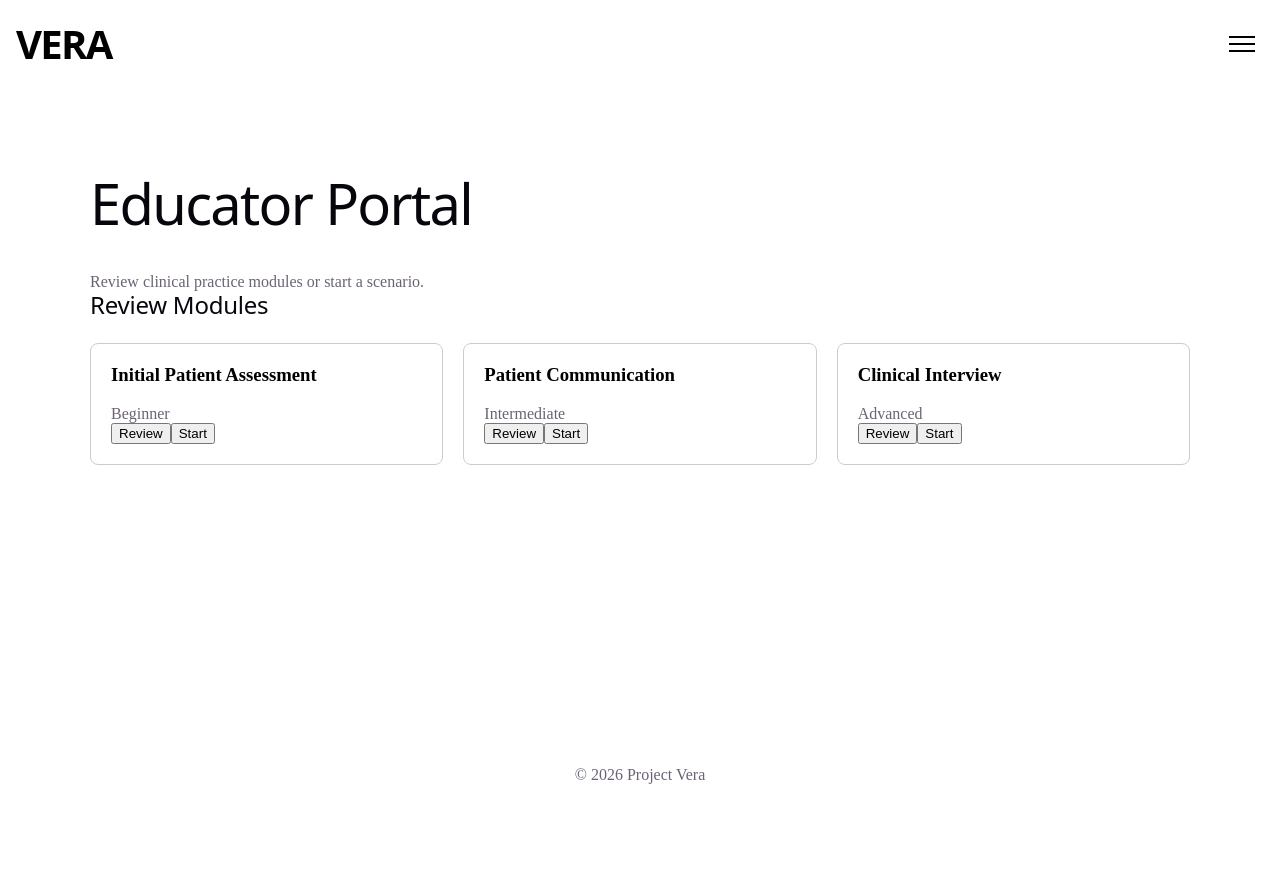
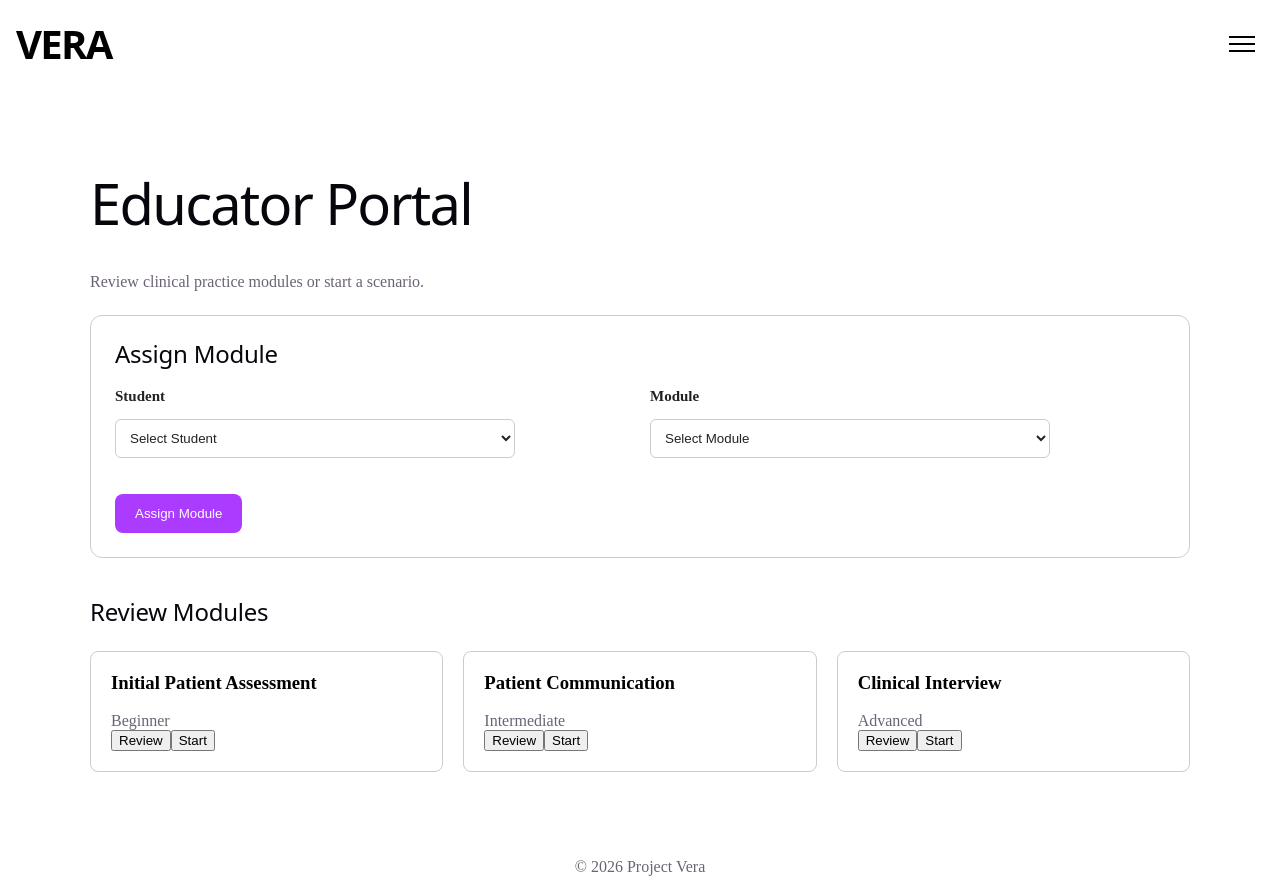
Before and after one commit to VU-RASL/MTSU-2026, a React (Vite) app in the folder frontend/: page /educator-portal in a window 1280 px wide. Before the commit the page ends 800 px from the top, so only its background shows below. Built offline with nearby package versions, Linux system fonts and the light colour scheme.

Commit message:
Made a mistake, rearranging page. So assigning is actually on top.

```diff
--- a/frontend/src/App.css
+++ b/frontend/src/App.css
@@ -261,6 +261,58 @@
   margin-top: 0;
 }
 
+
+/* Educator Portal Assignment Section */
+
+.module-assignment {
+    margin: 24px 0 40px;
+    padding: 24px;
+    border: 1px solid #ccc;
+    border-radius: 12px;
+    background-color: #fff;
+}
+
+.module-assignment h2 {
+    margin-top: 0;
+    margin-bottom: 20px;
+}
+
+.assignment-fields {
+    display: grid;
+    grid-template-columns: repeat(
+        auto-fit,
+        minmax(min(100%, 250px), 1fr)
+    );
+    gap: 20px;
+    margin-bottom: 20px;
+}
+
+.module-assignment label {
+    color: #222;
+}
+
+.module-assignment select {
+    width: 100%;
+    padding: 10px;
+    border: 1px solid #ccc;
+    border-radius: 6px;
+    background-color: white;
+    color: #222;
+}
+
+.module-assignment button {
+    background-color: var(--accent);
+    color: white;
+    border: none;
+    padding: 12px 20px;
+    border-radius: 8px;
+    cursor: pointer;
+}
+
+.module-assignment button:hover {
+    filter: brightness(0.92);
+}
+
 .educator-portal .form-group {
   margin-bottom: 16px;
 }
--- a/frontend/src/pages/EducatorPortal.tsx
+++ b/frontend/src/pages/EducatorPortal.tsx
@@ -2,6 +2,7 @@ import { useNavigate } from 'react-router-dom'
 import PageLayout from '../components/PageLayout'
 import ModuleCard from '../components/ModuleCard'
 import type { Module } from '../components/ModuleCard'
+import { useState } from 'react'
 
 // Frontend sample data. Replace with API data when the backend is ready.
 const modules: Module[] = [
@@ -29,6 +30,26 @@ const modules: Module[] = [
 ]
 
 export default function EducatorPortal() {
+
+const [selectedStudent, setSelectedStudent] = useState('')
+const [selectedModule, setSelectedModule] = useState('')
+
+const students = [
+    { id: 1, name: 'Student One' },
+    { id: 2, name: 'Student Two' },
+    { id: 3, name: 'Student Three' }
+]
+
+function handleAssign() {
+    if (!selectedStudent || !selectedModule) {
+        alert('Please select a student and module.')
+        return
+    }
+
+    alert('Module assigned successfully (demo only).')
+}
+
+
   const navigate = useNavigate()
 
   function startModule(_moduleId: number) {
@@ -42,6 +63,53 @@ export default function EducatorPortal() {
       <section className="educator-portal">
         <h1>Educator Portal</h1>
         <p>Review clinical practice modules or start a scenario.</p>
+
+
+<section className="module-assignment">
+    <h2>Assign Module</h2>
+
+    <div className="assignment-fields">
+        <div className="form-group">
+            <label htmlFor="student">Student</label>
+
+            <select
+                id="student"
+                value={selectedStudent}
+                onChange={(e) => setSelectedStudent(e.target.value)}
+            >
+                <option value="">Select Student</option>
+
+                {students.map((student) => (
+                    <option key={student.id} value={student.id}>
+                        {student.name}
+                    </option>
+                ))}
+            </select>
+        </div>
+
+        <div className="form-group">
+            <label htmlFor="module">Module</label>
+
+            <select
+                id="module"
+                value={selectedModule}
+                onChange={(e) => setSelectedModule(e.target.value)}
+            >
+                <option value="">Select Module</option>
+
+                {modules.map((module) => (
+                    <option key={module.id} value={module.id}>
+                        {module.title}
+                    </option>
+                ))}
+            </select>
+        </div>
+    </div>
+
+    <button type="button" onClick={handleAssign}>
+        Assign Module
+    </button>
+</section>
 
         <h2>Review Modules</h2>
         <div className="module-grid">
```
